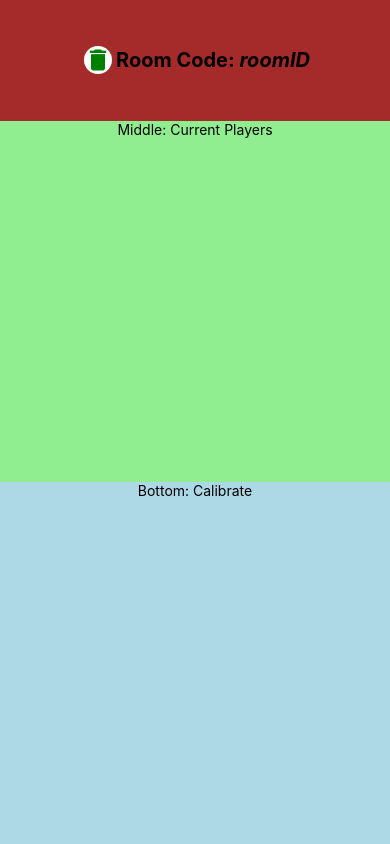
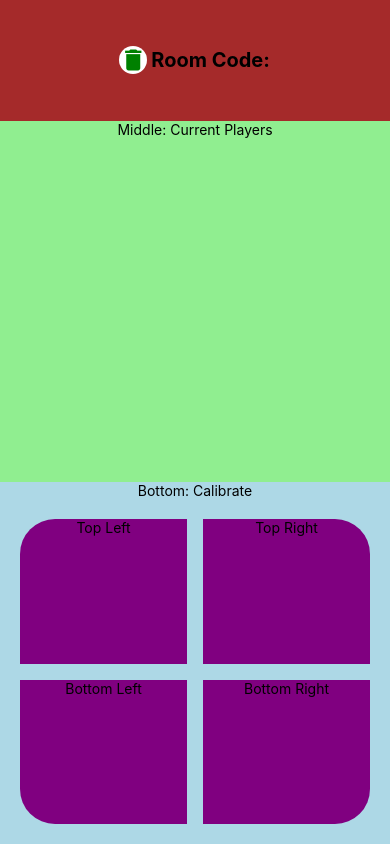
Before and after one commit to SeniorProject21DAN/whack-a-mole-demo, a React Native app: screen /Host in a window 390 px wide. Built offline with nearby package versions, Linux system fonts and the light colour scheme; no server answers.

Commit message:
worked on host screen, added calibration buttons, connection to server works apparently.

```diff
--- a/screens/HostSetup.tsx
+++ b/screens/HostSetup.tsx
@@ -8,6 +8,7 @@ import { SlideFromRightIOS } from '@react-navigation/stack/lib/typescript/src/Tr
 import { MaterialIcons } from '@expo/vector-icons';
 
 const LENGTH = 5; // Length of the Room ID
+const BUTTON_MARGIN = 8;
 
 export default function HostSetup() {
     const navigation = useNavigation();
@@ -61,24 +62,53 @@ export default function HostSetup() {
 
 
     return (
-        <View style={{flex: 1, alignSelf: "stretch", justifyContent: "space-evenly"}}>
+        <View style={styles.screenContainer}>
             <View style={styles.headerContainer}>
                 <View style={styles.backButton}>
                     <MaterialIcons name="delete" size={28} color='green'/>
                 </View>
-                <Text style={styles.headerText}>Room Code: <var>roomID</var></Text>
+                <Text style={styles.headerText}>Room Code: </Text>
             </View>
             <View style={styles.connectedPlayersContainer}>
                 <Text>Middle: Current Players</Text>
             </View>
             <View style={styles.calibrationContainer}>
-                <Text>Bottom: Calibrate</Text>
+                <Text style={{alignSelf: "center"}}>Bottom: Calibrate</Text>
+                <View style={styles.calibrateRows}>
+                    {/* <TouchableOpacity> */}
+                    <View style={[styles.calibrationButtons, {marginBottom: BUTTON_MARGIN, borderTopLeftRadius: 35, marginRight: BUTTON_MARGIN}]}>
+                        <Text>Top Left</Text>
+                    </View>
+                    {/* </TouchableOpacity> */}
+                    {/* <TouchableOpacity> */}
+                    <View style={[styles.calibrationButtons, {marginBottom: BUTTON_MARGIN, borderTopRightRadius: 35, marginLeft: BUTTON_MARGIN}]}>
+                        <Text>Top Right</Text>
+                    </View>
+                    {/* </TouchableOpacity> */}
+                </View>
+                <View style={styles.calibrateRows}>
+                    {/* <TouchableOpacity> */}
+                    <View style={[styles.calibrationButtons, {marginTop: BUTTON_MARGIN, borderBottomLeftRadius: 35, marginRight: BUTTON_MARGIN}]}>
+                        <Text>Bottom Left</Text>
+                    </View>
+                    {/* </TouchableOpacity> */}
+                    {/* <TouchableOpacity> */}
+                    <View style={[styles.calibrationButtons, {marginTop: BUTTON_MARGIN, borderBottomRightRadius: 35, marginLeft: BUTTON_MARGIN}]}>
+                        <Text>Bottom Right</Text>
+                    </View>
+                    {/* </TouchableOpacity> */}
+                </View>
             </View>
         </View>
     )
 }
 
 const styles = StyleSheet.create({
+    screenContainer: {
+        flex: 1,
+        alignSelf: "stretch",
+        justifyContent: "space-evenly"
+    },
     headerContainer: {
         flex: 1,
         backgroundColor: "brown",
@@ -95,7 +125,23 @@ const styles = StyleSheet.create({
     calibrationContainer: {
         flex: 3,
         backgroundColor: "lightblue",
-        alignItems: "center",
+        // alignItems: "flex-start",
+        // flexWrap: "wrap",
+        flexDirection: "column",
+        justifyContent: "space-evenly"
+    },
+    calibrateRows: {
+        flex: 1,
+        backgroundColor: "lightblue",
+        flexDirection: "row",
+    },
+    calibrationButtons:{
+        flex: 1,
+        backgroundColor: "purple",
+        // borderRadius: 15,
+        alignSelf: "stretch",
+        margin: 20,
+        alignItems: "center"
     },
     backButton:{
         borderRadius: 75,
```
